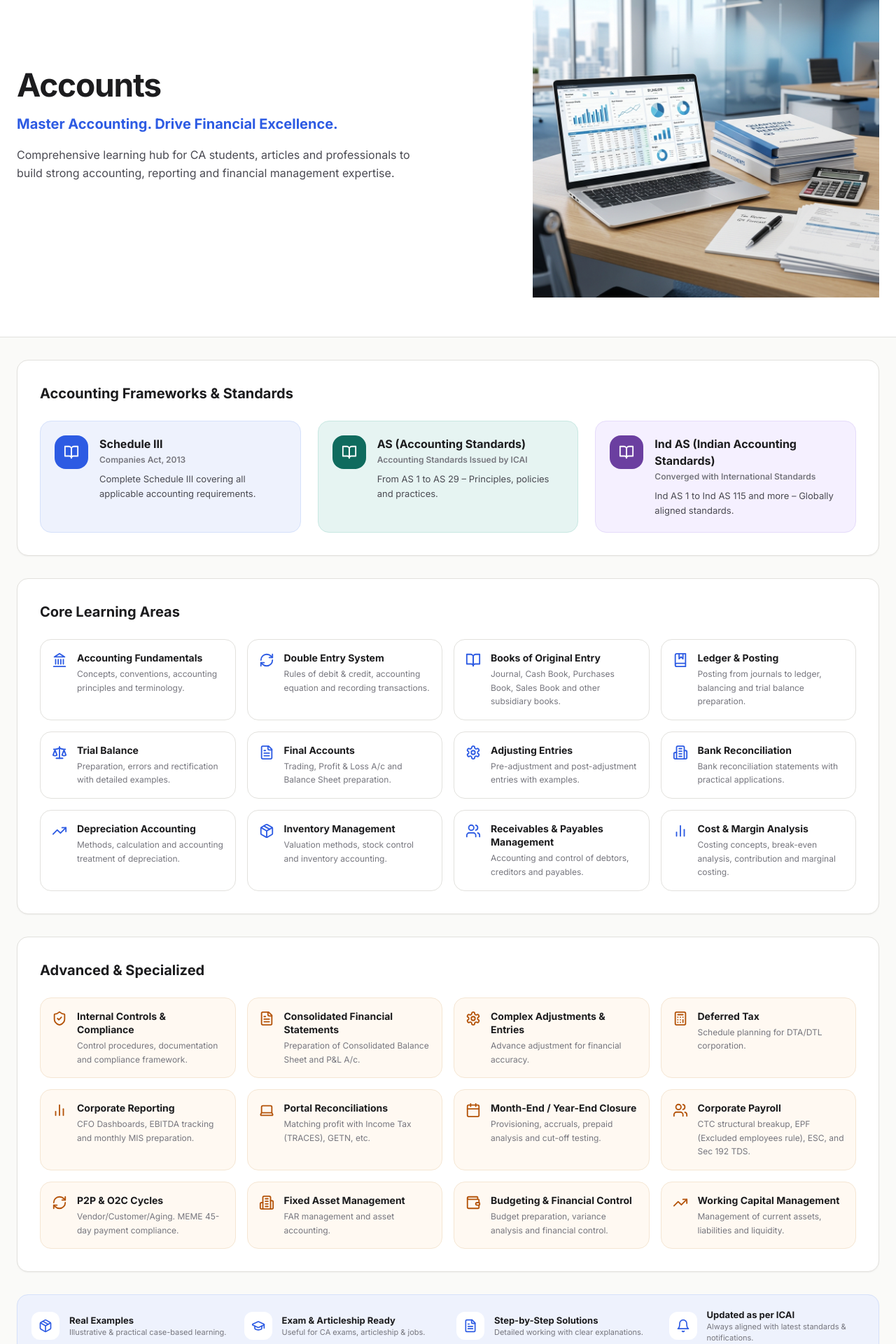
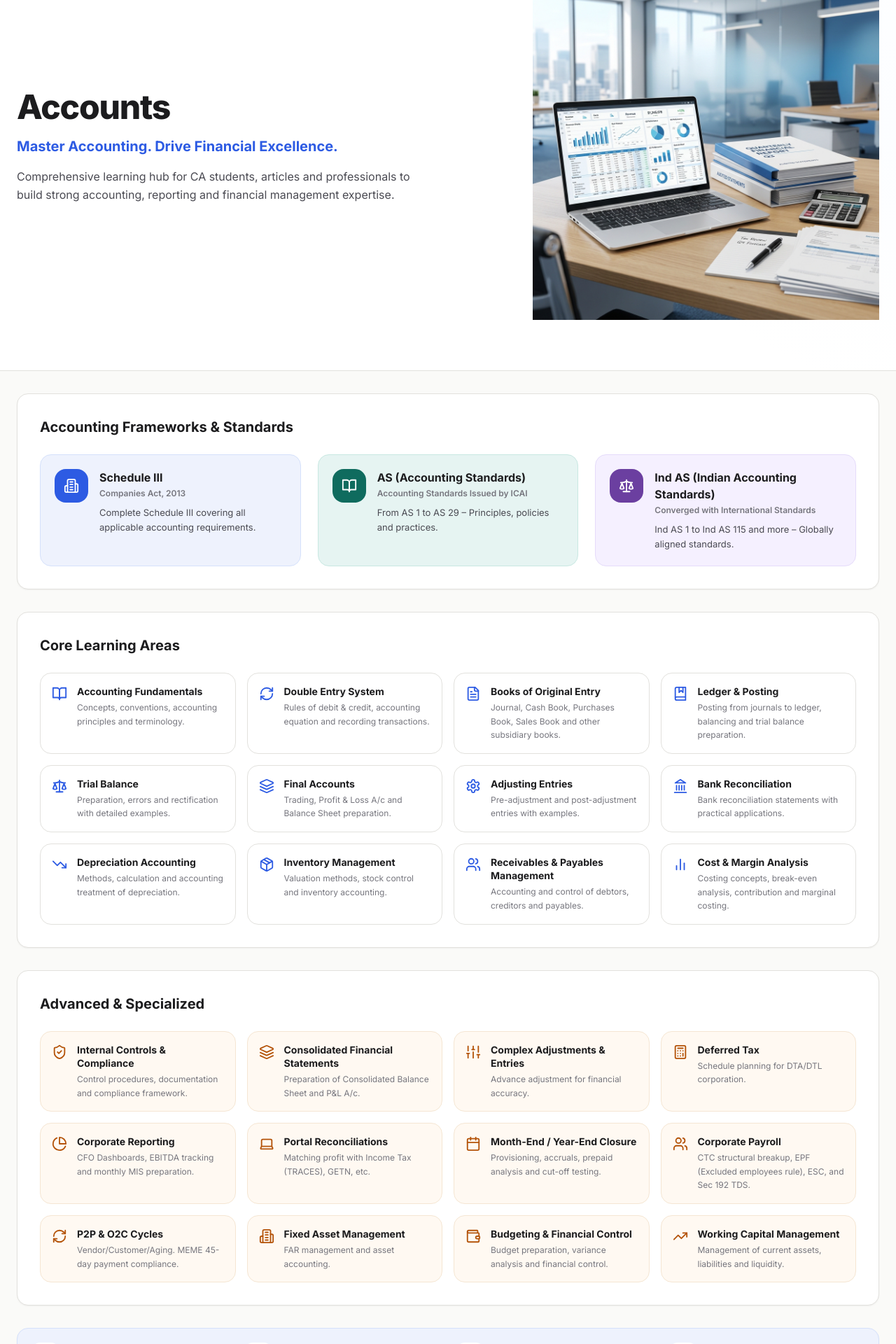
Before and after one commit to ayushsony125-wq/accounts-life, a Next.js app: page /accounts in a window 1280 px wide. Shown: the part 220-2140 px from the top of the page at 70% size. Built offline with nearby package versions, Linux system fonts and the light colour scheme; no server answers; the database is empty.

Commit message:
style: refine hero spacing, typography, distinct standard icons, and replace bottom highlights with premium values row

```diff
--- a/app/accounts/page.tsx
+++ b/app/accounts/page.tsx
@@ -19,9 +19,13 @@ import {
   Calendar,
   RefreshCw,
   Wallet,
-  GraduationCap,
-  Bell,
   Laptop,
+  Sliders,
+  Layers,
+  Briefcase,
+  ClipboardList,
+  TrendingDown,
+  PieChart,
 } from 'lucide-react'
 
 export const metadata: Metadata = {
@@ -40,7 +44,7 @@ export const metadata: Metadata = {
 
 const CORE_LEARNING = [
   {
-    icon: Landmark,
+    icon: BookOpen,
     title: 'Accounting Fundamentals',
     desc: 'Concepts, conventions, accounting principles and terminology.',
     href: '/foundations',
@@ -52,7 +56,7 @@ const CORE_LEARNING = [
     href: '/foundations',
   },
   {
-    icon: BookOpen,
+    icon: FileText,
     title: 'Books of Original Entry',
     desc: 'Journal, Cash Book, Purchases Book, Sales Book and other subsidiary books.',
     href: '/foundations',
@@ -70,7 +74,7 @@ const CORE_LEARNING = [
     href: '/foundations',
   },
   {
-    icon: FileText,
+    icon: Layers,
     title: 'Final Accounts',
     desc: 'Trading, Profit & Loss A/c and Balance Sheet preparation.',
     href: '/foundations',
@@ -82,13 +86,13 @@ const CORE_LEARNING = [
     href: '/foundations',
   },
   {
-    icon: Building2,
+    icon: Landmark,
     title: 'Bank Reconciliation',
     desc: 'Bank reconciliation statements with practical applications.',
     href: '/foundations',
   },
   {
-    icon: TrendingUp,
+    icon: TrendingDown,
     title: 'Depreciation Accounting',
     desc: 'Methods, calculation and accounting treatment of depreciation.',
     href: '/foundations',
@@ -121,13 +125,13 @@ const ADVANCED = [
     href: '/search?q=Internal+Controls',
   },
   {
-    icon: FileText,
+    icon: Layers,
     title: 'Consolidated Financial Statements',
     desc: 'Preparation of Consolidated Balance Sheet and P&L A/c.',
     href: '/search?q=Consolidated',
   },
   {
-    icon: Settings,
+    icon: Sliders,
     title: 'Complex Adjustments & Entries',
     desc: 'Advance adjustment for financial accuracy.',
     href: '/search?q=Complex+Adjustments',
@@ -139,7 +143,7 @@ const ADVANCED = [
     href: '/search?q=Deferred+Tax',
   },
   {
-    icon: BarChart2,
+    icon: PieChart,
     title: 'Corporate Reporting',
     desc: 'CFO Dashboards, EBITDA tracking and monthly MIS preparation.',
     href: '/search?q=Corporate+Reporting',
@@ -188,48 +192,51 @@ const ADVANCED = [
   },
 ]
 
-const PRACTICAL_ROW = [
+const PREMIUM_VALUES_ROW = [
   {
-    icon: Package,
-    title: 'Real Examples',
-    desc: 'Illustrative & practical case-based learning.',
-    href: '/search?q=Examples',
+    icon: ClipboardList,
+    title: 'Accounting Workflows',
+    desc: 'Structured guides for month-end closure, reconciliations, and closure cycles.',
+    href: '/search?q=Workflows',
   },
   {
-    icon: GraduationCap,
-    title: 'Exam & Articleship Ready',
-    desc: 'Useful for CA exams, articleship & jobs.',
-    href: '/search?q=CA+Exam',
+    icon: BookMarked,
+    title: 'Professional Reference',
+    desc: 'Authoritative standards library covering AS, Ind AS, and Schedule III requirements.',
+    href: '/standards/as',
   },
   {
-    icon: FileText,
-    title: 'Step-by-Step Solutions',
-    desc: 'Detailed working with clear explanations.',
-    href: '/search?q=Solutions',
+    icon: Scale,
+    title: 'Standards in Practice',
+    desc: 'Illustrative real-world case studies demonstrating practical standards application.',
+    href: '/standards/ind-as',
   },
   {
-    icon: Bell,
-    title: 'Updated as per ICAI',
-    desc: 'Always aligned with latest standards & notifications.',
-    href: '/standards/as',
+    icon: Briefcase,
+    title: 'Industry Relevance',
+    desc: 'Curated knowledge base tailored for CA curriculum, articleship, and finance roles.',
+    href: '/search?q=Career',
   },
 ]
 
 export default function AccountsPage() {
   return (
     <div className="w-full min-h-screen">
-      {/* ─── Header & Hero Section (White Background) ─────────────────── */}
-      <div className="w-full bg-white dark:bg-[#0B0F19] border-b border-[#E2E1DD] dark:border-gray-800">
-        <div className="max-w-[1280px] mx-auto px-4 sm:px-6 py-6">
+      {/* ─── Header & Hero Section (White Background with subtle radial overlay) ─── */}
+      <div className="w-full bg-white dark:bg-[#0B0F19] border-b border-[#E2E1DD] dark:border-gray-800 relative overflow-hidden">
+        {/* Soft radial backdrop to blend the hero graphic smoothly */}
+        <div className="absolute right-0 top-0 bottom-0 w-1/2 bg-[radial-gradient(circle_at_right,_var(--tw-gradient-stops))] from-blue-50/20 via-transparent to-transparent pointer-events-none" />
+
+        <div className="max-w-[1280px] mx-auto px-4 sm:px-6 py-10 sm:py-14 relative z-10">
           {/* Back Button */}
           <div className="mb-8">
             <BackButton fallbackPath="/" />
           </div>
 
           {/* Hero Content */}
-          <section className="grid grid-cols-1 lg:grid-cols-12 gap-8 items-center pb-8">
+          <section className="grid grid-cols-1 lg:grid-cols-12 gap-8 items-center pb-4">
             <div className="lg:col-span-7 flex flex-col justify-center">
-              <h1 className="text-4xl sm:text-[46px] font-bold text-[#1C1C1E] dark:text-white tracking-tight leading-[1.15] mb-4">
+              <h1 className="text-4xl sm:text-[48px] font-extrabold text-[#1C1C1E] dark:text-white tracking-tight leading-[1.1] mb-4 animate-fade-in">
                 Accounts
               </h1>
               <p className="text-[18px] sm:text-[20px] font-bold text-[#2D5BE3] dark:text-[#60A5FA] mb-4 leading-snug">
@@ -241,16 +248,18 @@ export default function AccountsPage() {
               </p>
             </div>
 
-            <div className="lg:col-span-5 flex justify-center lg:justify-end">
-              <Image
-                src="/accounts_hero.png"
-                alt="Accounting dashboard illustration showing laptop, reports and graphs"
-                width={500}
-                height={350}
-                priority
-                className="w-full max-w-[420px] lg:max-w-none h-auto object-contain select-none"
-                draggable={false}
-              />
+            <div className="lg:col-span-5 flex items-center justify-center lg:justify-end w-full relative">
+              <div className="relative w-full max-w-[460px] lg:max-w-none flex justify-center lg:justify-end">
+                <Image
+                  src="/accounts_hero.png"
+                  alt="Professional accounting workstation dashboard illustration"
+                  width={540}
+                  height={360}
+                  priority
+                  className="w-full h-auto object-contain select-none transition-transform duration-700 hover:scale-[1.01]"
+                  draggable={false}
+                />
+              </div>
             </div>
           </section>
         </div>
@@ -272,7 +281,7 @@ export default function AccountsPage() {
                 className="group flex flex-row gap-4 p-5 rounded-xl border border-[#D5E1FB] dark:border-[#263765] bg-[#EEF2FD] dark:bg-[#1A2542] hover:shadow-md transition-all"
               >
                 <div className="w-12 h-12 rounded-xl flex items-center justify-center shrink-0 bg-[#2D5BE3] text-white">
-                  <BookOpen size={22} className="stroke-[2]" />
+                  <Building2 size={22} className="stroke-[2]" />
                 </div>
                 <div>
                   <h3 className="text-[16px] font-bold text-[#1C1C1E] dark:text-white group-hover:text-[#2D5BE3] dark:group-hover:text-blue-400 transition-colors">
@@ -314,7 +323,7 @@ export default function AccountsPage() {
                 className="group flex flex-row gap-4 p-5 rounded-xl border border-[#E5DBFA] dark:border-[#382D5C] bg-[#F5F0FF] dark:bg-[#251E3D] hover:shadow-md transition-all"
               >
                 <div className="w-12 h-12 rounded-xl flex items-center justify-center shrink-0 bg-[#6B3FA0] text-white">
-                  <BookOpen size={22} className="stroke-[2]" />
+                  <Scale size={22} className="stroke-[2]" />
                 </div>
                 <div>
                   <h3 className="text-[16px] font-bold text-[#1C1C1E] dark:text-white group-hover:text-[#6B3FA0] dark:group-hover:text-purple-400 transition-colors">
@@ -389,16 +398,16 @@ export default function AccountsPage() {
             </div>
           </section>
 
-          {/* Section 4: Practical Row / Bottom bar */}
+          {/* Section 4: Premium Values Row (Replaces the bottom highlights bar) */}
           <section className="bg-[#EEF2FD] dark:bg-[#1A2542] border border-[#D5E1FB] dark:border-[#263765] rounded-2xl p-5 shadow-xs">
             <div className="grid grid-cols-1 sm:grid-cols-2 lg:grid-cols-4 gap-6">
-              {PRACTICAL_ROW.map((item, index) => {
+              {PREMIUM_VALUES_ROW.map((item, index) => {
                 const Icon = item.icon
                 return (
                   <Link
                     key={index}
                     href={item.href}
-                    className="group flex flex-row items-center gap-3.5"
+                    className="group flex flex-row items-start gap-3.5"
                   >
                     <div className="w-10 h-10 rounded-lg flex items-center justify-center bg-white dark:bg-[#111726] shrink-0 shadow-2xs group-hover:scale-105 transition-transform">
                       <Icon size={20} className="text-[#2D5BE3] dark:text-[#60A5FA]" />
@@ -407,7 +416,7 @@ export default function AccountsPage() {
                       <span className="block text-[13px] font-bold text-[#1C1C1E] dark:text-white leading-tight">
                         {item.title}
                       </span>
-                      <p className="text-[11px] text-[#76767E] dark:text-gray-400 mt-0.5 leading-snug">
+                      <p className="text-[11px] text-[#76767E] dark:text-gray-400 mt-1 leading-snug">
                         {item.desc}
                       </p>
                     </div>
```
